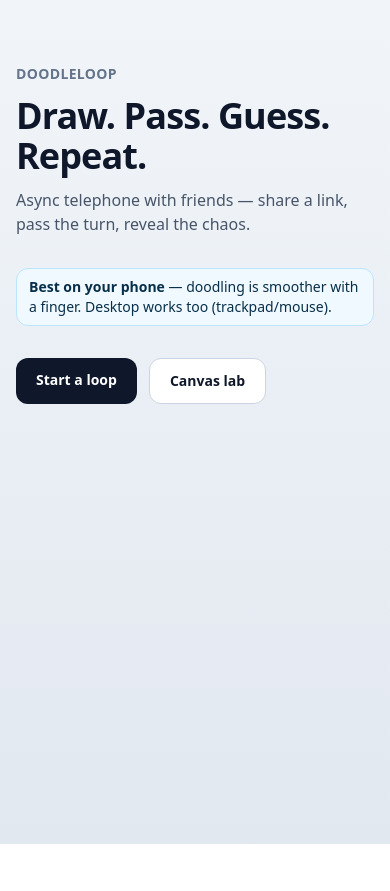
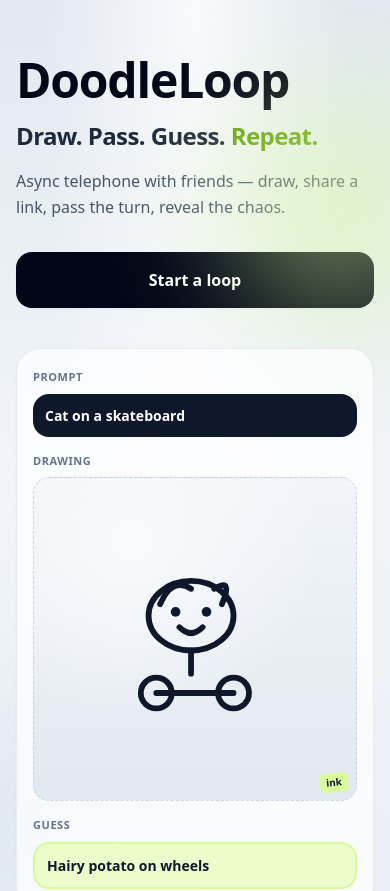
Before and after one commit to juanroddotdev/drawing-game, a Nuxt app: page / in a window 390 px wide. Shown: the top 891 px of the page. Before the commit the page ends 844 px from the top, so only its background shows below. Built offline with nearby package versions, Linux system fonts and the light colour scheme.

Commit message:
Add playful landing page and beta Dev mode for Vercel phone QA.
Brand-first homepage with a canned chaos preview; unlock Play next /dev when the inspector key is set in any build, with LAUNCH reminders to strip before public release.

Co-authored-by: Cursor <cursoragent@cursor.com>

```diff
--- /dev/null
+++ b/app/components/layout/AppFooter.vue
@@ -0,0 +1,29 @@
+<script setup lang="ts">
+const { enabled: showDevTools } = useDevTools()
+</script>
+
+<template>
+  <footer class="border-t border-slate-200/80 pt-6 text-sm text-slate-500">
+    <div class="flex flex-wrap items-center gap-x-4 gap-y-2">
+      <NuxtLink
+        to="/lab"
+        class="font-medium text-slate-600 underline-offset-2 hover:text-slate-900 hover:underline"
+      >
+        Canvas lab
+      </NuxtLink>
+      <NuxtLink
+        v-if="showDevTools"
+        to="/dev"
+        class="font-medium text-amber-800 underline-offset-2 hover:underline"
+      >
+        Dev mode
+      </NuxtLink>
+    </div>
+    <p
+      v-if="showDevTools"
+      class="mt-2 text-xs text-amber-800/80"
+    >
+      Dev tools on — remove before launch.
+    </p>
+  </footer>
+</template>
--- /dev/null
+++ b/app/components/marketing/ChaosPreview.vue
@@ -0,0 +1,124 @@
+<script setup lang="ts">
+/** Canned 3-beat pitch: prompt → doodle → wrong guess. */
+</script>
+
+<template>
+  <div
+    class="chaos-preview overflow-hidden rounded-3xl border border-slate-200/80 bg-white/70 px-4 py-5 shadow-sm backdrop-blur-sm"
+    aria-label="Example round: prompt, drawing, wrong guess"
+  >
+    <ol class="grid gap-4 sm:grid-cols-3 sm:gap-3">
+      <li class="chaos-beat chaos-beat-1 flex flex-col gap-2">
+        <span class="text-[11px] font-semibold uppercase tracking-wider text-slate-500">
+          Prompt
+        </span>
+        <p class="rounded-2xl bg-slate-900 px-3 py-3 text-sm font-semibold leading-snug text-white">
+          Cat on a skateboard
+        </p>
+      </li>
+
+      <li class="chaos-beat chaos-beat-2 flex flex-col gap-2">
+        <span class="text-[11px] font-semibold uppercase tracking-wider text-slate-500">
+          Drawing
+        </span>
+        <div class="relative flex aspect-square items-center justify-center rounded-2xl border border-dashed border-slate-300 bg-[radial-gradient(circle_at_30%_20%,#f8fafc,transparent_55%),linear-gradient(180deg,#f1f5f9,#e2e8f0)]">
+          <!-- Simple ink doodle (SVG) -->
+          <svg
+            viewBox="0 0 120 120"
+            class="h-[72%] w-[72%] text-slate-900"
+            fill="none"
+            stroke="currentColor"
+            stroke-width="3"
+            stroke-linecap="round"
+            stroke-linejoin="round"
+            aria-hidden="true"
+          >
+            <ellipse
+              cx="58"
+              cy="48"
+              rx="22"
+              ry="18"
+            />
+            <path d="M42 42 Q48 28 58 34" />
+            <path d="M74 42 Q80 28 70 34" />
+            <circle
+              cx="50"
+              cy="46"
+              r="2.5"
+              fill="currentColor"
+              stroke="none"
+            />
+            <circle
+              cx="66"
+              cy="46"
+              r="2.5"
+              fill="currentColor"
+              stroke="none"
+            />
+            <path d="M52 54 Q58 60 64 54" />
+            <path d="M58 66 L58 78" />
+            <path d="M40 88 L80 88" />
+            <circle
+              cx="40"
+              cy="88"
+              r="8"
+            />
+            <circle
+              cx="80"
+              cy="88"
+              r="8"
+            />
+            <path d="M48 88 L72 88" />
+          </svg>
+          <span class="pointer-events-none absolute bottom-2 right-2 rotate-[-6deg] rounded bg-[#d9f99d] px-1.5 py-0.5 text-[10px] font-bold text-slate-900">
+            ink
+          </span>
+        </div>
+      </li>
+
+      <li class="chaos-beat chaos-beat-3 flex flex-col gap-2">
+        <span class="text-[11px] font-semibold uppercase tracking-wider text-slate-500">
+          Guess
+        </span>
+        <p class="rounded-2xl border-2 border-[#d9f99d] bg-[#ecfccb] px-3 py-3 text-sm font-semibold leading-snug text-slate-900">
+          Hairy potato on wheels
+        </p>
+      </li>
+    </ol>
+  </div>
+</template>
+
+<style scoped>
+.chaos-beat {
+  opacity: 0;
+  transform: translateY(10px);
+  animation: chaos-in 0.55s ease forwards;
+}
+
+.chaos-beat-1 {
+  animation-delay: 0.08s;
+}
+
+.chaos-beat-2 {
+  animation-delay: 0.28s;
+}
+
+.chaos-beat-3 {
+  animation-delay: 0.48s;
+}
+
+@keyframes chaos-in {
+  to {
+    opacity: 1;
+    transform: translateY(0);
+  }
+}
+
+@media (prefers-reduced-motion: reduce) {
+  .chaos-beat {
+    opacity: 1;
+    transform: none;
+    animation: none;
+  }
+}
+</style>
--- a/app/composables/useDevTools.ts
+++ b/app/composables/useDevTools.ts
@@ -1,7 +1,7 @@
 export function useDevTools() {
   const config = useRuntimeConfig()
-  const enabled = computed(() => {
-    return import.meta.dev && Boolean(config.public.devInspectorKey)
-  })
+  // LAUNCH: re-gate to `import.meta.dev && …` (or delete Dev mode) before public launch.
+  // Closed beta: any build with NUXT_PUBLIC_DEV_INSPECTOR_KEY shows Play next / inspector.
+  const enabled = computed(() => Boolean(config.public.devInspectorKey))
   return { enabled }
 }
--- a/app/pages/c/[chainId]/dev.vue
+++ b/app/pages/c/[chainId]/dev.vue
@@ -21,7 +21,7 @@ useHead({ title: computed(() => `Dev inspector — ${slug.value}`) })
 async function load() {
   error.value = ''
   if (!showDevTools.value) {
-    error.value = 'Dev inspector is only available in local development.'
+    error.value = 'Dev inspector requires NUXT_PUBLIC_DEV_INSPECTOR_KEY.'
     return
   }
   try {
--- /dev/null
+++ b/app/pages/dev.vue
@@ -0,0 +1,61 @@
+<script setup lang="ts">
+const { enabled: showDevTools } = useDevTools()
+
+useHead({ title: 'Dev mode — DoodleLoop' })
+
+if (!showDevTools.value) {
+  await navigateTo('/')
+}
+</script>
+
+<template>
+  <main class="min-h-dvh bg-slate-950 px-4 py-10 text-slate-100">
+    <div class="mx-auto flex max-w-lg flex-col gap-6">
+      <div class="rounded-2xl border border-amber-500/40 bg-amber-500/10 px-4 py-3 text-sm text-amber-100">
+        <!-- LAUNCH: delete this page (and footer Dev mode link) before public launch. -->
+        Temporary for closed beta. Remove Dev mode before launch.
+      </div>
+
+      <header class="space-y-2">
+        <p class="text-xs font-semibold uppercase tracking-wide text-amber-400">
+          Dev mode
+        </p>
+        <h1 class="text-2xl font-bold tracking-tight">
+          Solo-test without pasting links
+        </h1>
+        <p class="text-sm leading-relaxed text-slate-400">
+          Start a loop, then on the Pass screen tap
+          <span class="font-semibold text-amber-200">Play next myself</span>
+          to claim the next seat. Same button appears on chain status when Dev tools are on.
+        </p>
+      </header>
+
+      <ol class="list-decimal space-y-2 pl-5 text-sm text-slate-300">
+        <li>Create a loop as usual.</li>
+        <li>On Pass, use the amber dashed <strong>Play next myself</strong> control.</li>
+        <li>Or open <code class="rounded bg-slate-800 px-1 py-0.5 text-xs">/c/&lt;slug&gt;/dev</code> for the full inspector.</li>
+      </ol>
+
+      <div class="flex flex-col gap-3 pt-2">
+        <NuxtLink
+          to="/play/new"
+          class="rounded-2xl bg-amber-500 px-4 py-3 text-center text-sm font-semibold text-slate-950"
+        >
+          Start a loop
+        </NuxtLink>
+        <NuxtLink
+          to="/lab"
+          class="rounded-2xl border border-slate-600 px-4 py-3 text-center text-sm font-semibold text-slate-200"
+        >
+          Canvas lab
+        </NuxtLink>
+        <NuxtLink
+          to="/"
+          class="text-center text-sm text-slate-500 underline-offset-2 hover:underline"
+        >
+          ← Home
+        </NuxtLink>
+      </div>
+    </div>
+  </main>
+</template>
--- a/app/pages/index.vue
+++ b/app/pages/index.vue
@@ -3,35 +3,50 @@ useHead({ title: 'DoodleLoop' })
 </script>
 
 <template>
-  <main class="min-h-dvh bg-gradient-to-b from-slate-100 to-slate-200 px-4 py-16 text-slate-900">
-    <div class="mx-auto flex max-w-lg flex-col gap-8">
-      <header class="space-y-3">
-        <p class="text-sm font-semibold uppercase tracking-wide text-slate-500">
+  <main class="relative min-h-dvh overflow-hidden text-slate-900">
+    <!-- Soft paper atmosphere + ink speckles -->
+    <div
+      class="pointer-events-none absolute inset-0 -z-10 bg-[radial-gradient(ellipse_at_top,#f8fafc,transparent_55%),linear-gradient(180deg,#e2e8f0_0%,#f1f5f9_45%,#e8eef5_100%)]"
+      aria-hidden="true"
+    />
+    <div
+      class="pointer-events-none absolute -right-16 top-24 h-56 w-56 rounded-full bg-[#d9f99d]/50 blur-3xl"
+      aria-hidden="true"
+    />
+    <div
+      class="pointer-events-none absolute -left-20 bottom-32 h-48 w-48 rounded-full bg-slate-300/40 blur-3xl"
+      aria-hidden="true"
+    />
+
+    <div class="mx-auto flex min-h-dvh max-w-lg flex-col px-4 pb-10 pt-14">
+      <header class="space-y-4">
+        <h1 class="text-5xl font-black tracking-tight text-slate-950 sm:text-6xl">
           DoodleLoop
+        </h1>
+        <p class="text-2xl font-bold tracking-tight text-slate-800 sm:text-3xl">
+          Draw. Pass. Guess.
+          <span class="text-[#65a30d]">Repeat.</span>
         </p>
-        <h1 class="text-4xl font-bold tracking-tight">
-          Draw. Pass. Guess. Repeat.
-        </h1>
-        <p class="text-slate-600">
-          Async telephone with friends — share a link, pass the turn, reveal the chaos.
+        <p class="max-w-md text-base leading-relaxed text-slate-600">
+          Async telephone with friends — draw, share a link, pass the turn, reveal the chaos.
         </p>
       </header>
 
-      <UiPhoneTip />
-
-      <div class="flex flex-wrap gap-3">
+      <div class="mt-8">
         <NuxtLink
           to="/play/new"
-          class="rounded-xl bg-slate-900 px-5 py-3 text-sm font-semibold text-white"
+          class="inline-flex w-full items-center justify-center rounded-2xl bg-slate-950 px-5 py-4 text-base font-semibold text-white shadow-sm transition hover:bg-slate-800 sm:w-auto sm:min-w-[12rem]"
         >
           Start a loop
         </NuxtLink>
-        <NuxtLink
-          to="/lab"
-          class="rounded-xl border border-slate-300 bg-white px-5 py-3 text-sm font-semibold"
-        >
-          Canvas lab
-        </NuxtLink>
+      </div>
+
+      <div class="mt-10">
+        <MarketingChaosPreview />
+      </div>
+
+      <div class="mt-auto pt-12">
+        <LayoutAppFooter />
       </div>
     </div>
   </main>
--- a/nuxt.config.ts
+++ b/nuxt.config.ts
@@ -9,7 +9,10 @@ export default defineNuxtConfig({
     public: {
       supabaseUrl: '',
       supabaseAnonKey: '',
-      /** Only honored together with `import.meta.dev` for inspector UI. */
+      /**
+       * When set, shows beta Dev mode UI (Play next, /dev, inspector).
+       * LAUNCH: remove or re-gate to local-only before public launch.
+       */
       devInspectorKey: '',
     },
   },
```
Also changed, not shown: vercel.json (added), 4 other files (tests, documents, lock files or other folders).
